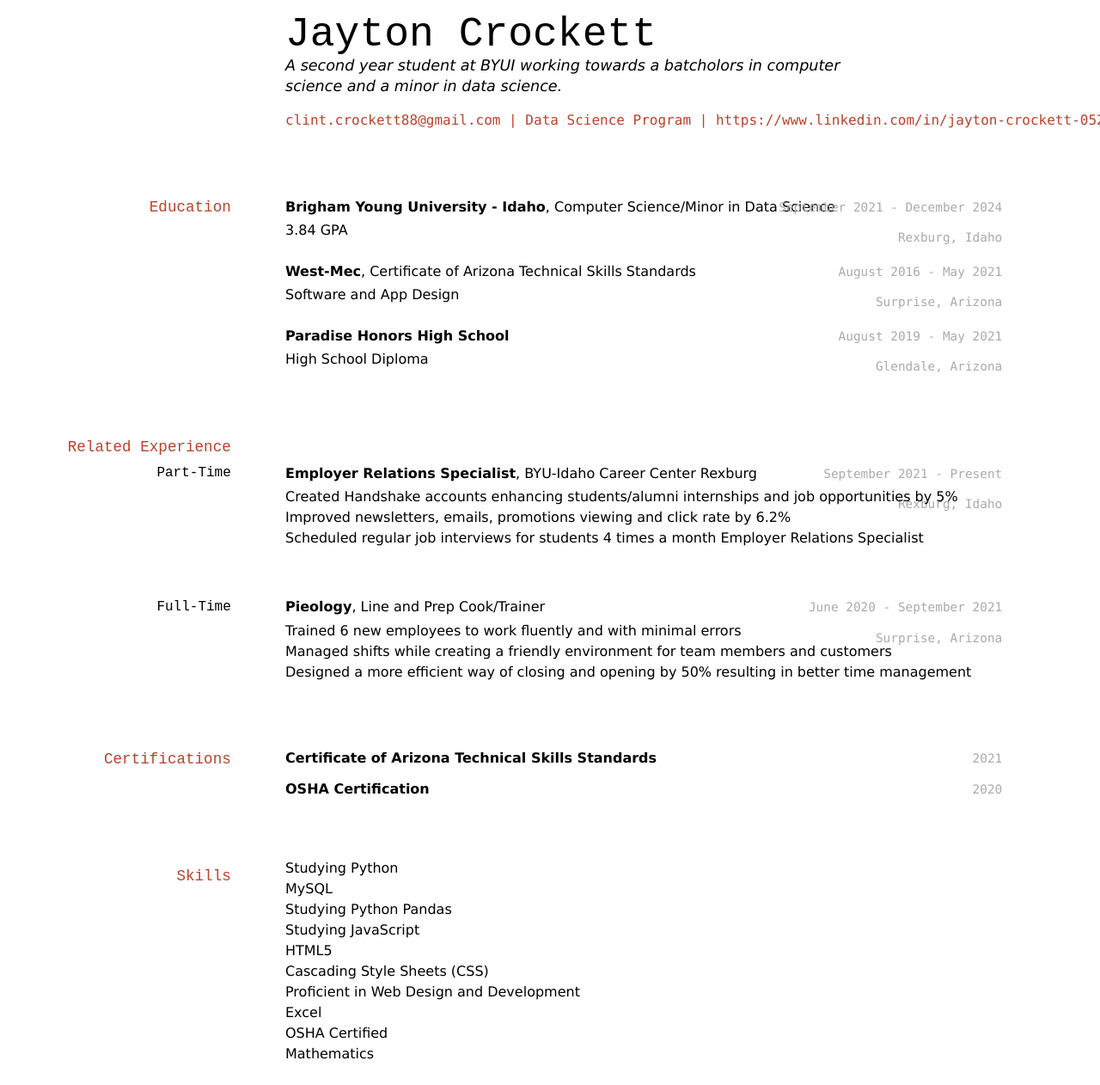
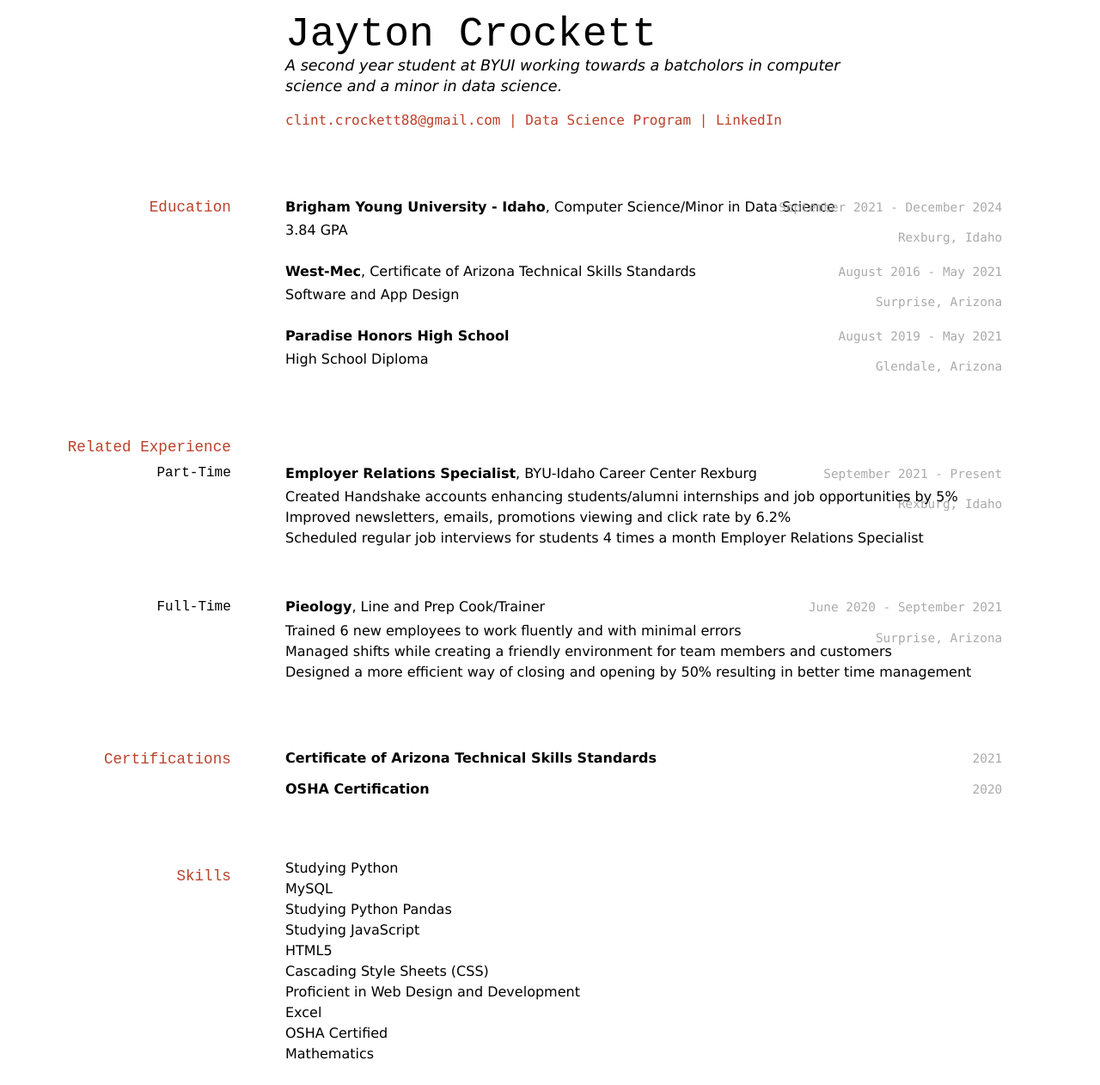
Before and after one commit to ClintCrockett/Clint_Crockett_Resume, a Jekyll site: the page built from docs/index.md, in a window 1280 px wide. Shown: the whole page at 86% size. Built offline with Jekyll 4.4.1, drawn with Linux system fonts in a browser that asks for light colours; part of the change alters nothing that is shown.

Commit message:
Fixed links

```diff
--- a/docs/index.md
+++ b/docs/index.md
@@ -6,9 +6,9 @@ title: Jayton Crockett's Resume
 A second year student at BYUI working towards a batcholors in computer science and a minor in data science.
 
 <div id="webaddress">
-<a href="datascience@byui.edu">clint.crockett88@gmail.com</a>
+<a href="clint.crockett88@gmail.com">clint.crockett88@gmail.com</a>
 | <a href="https://byuidatascience.github.io/development.html">Data Science Program</a>
-| <a href="https://www.linkedin.com/groups/13537407/">https://www.linkedin.com/in/jayton-crockett-05250a1b6</a>
+| <a href="https://www.linkedin.com/in/jayton-crockett-05250a1b6">LinkedIn</a>
 <!-- | <a href="https://github.com/byuids-resumes">GitHub</a> -->
 </div>
 
```
